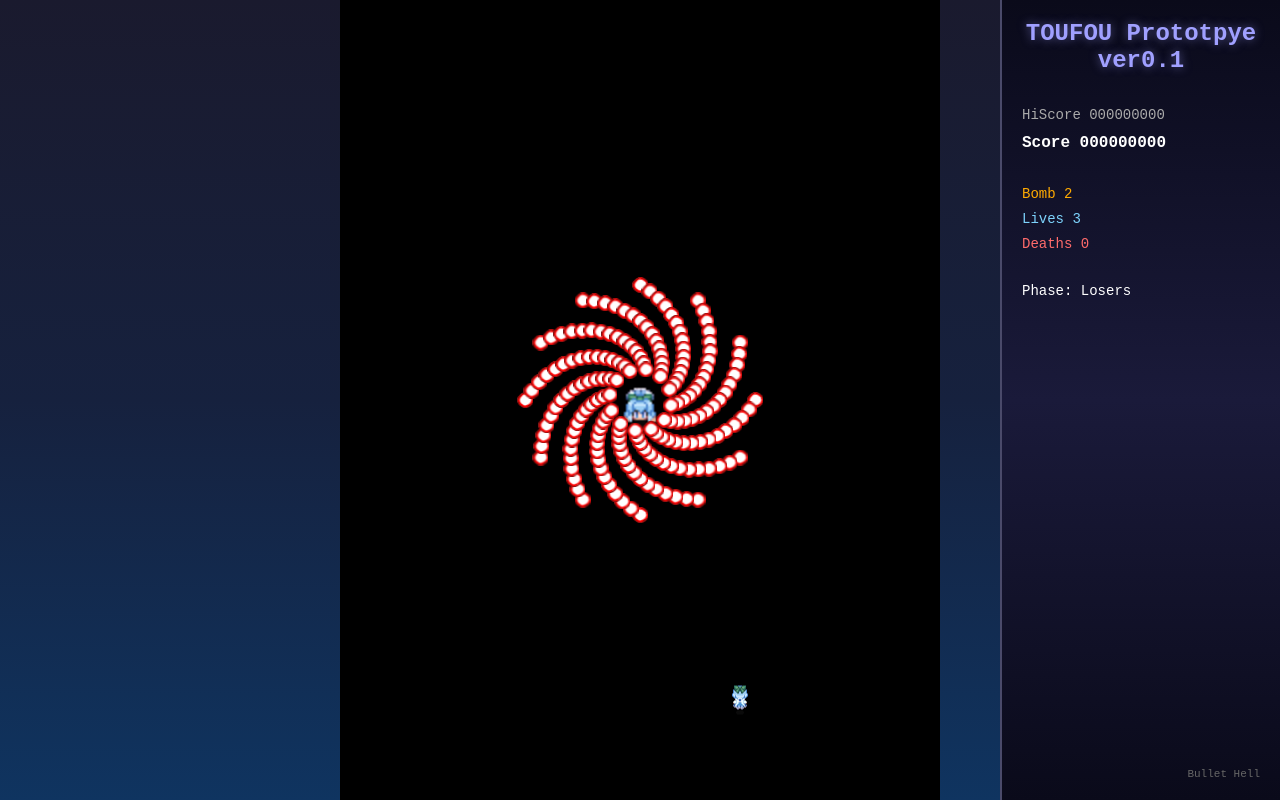
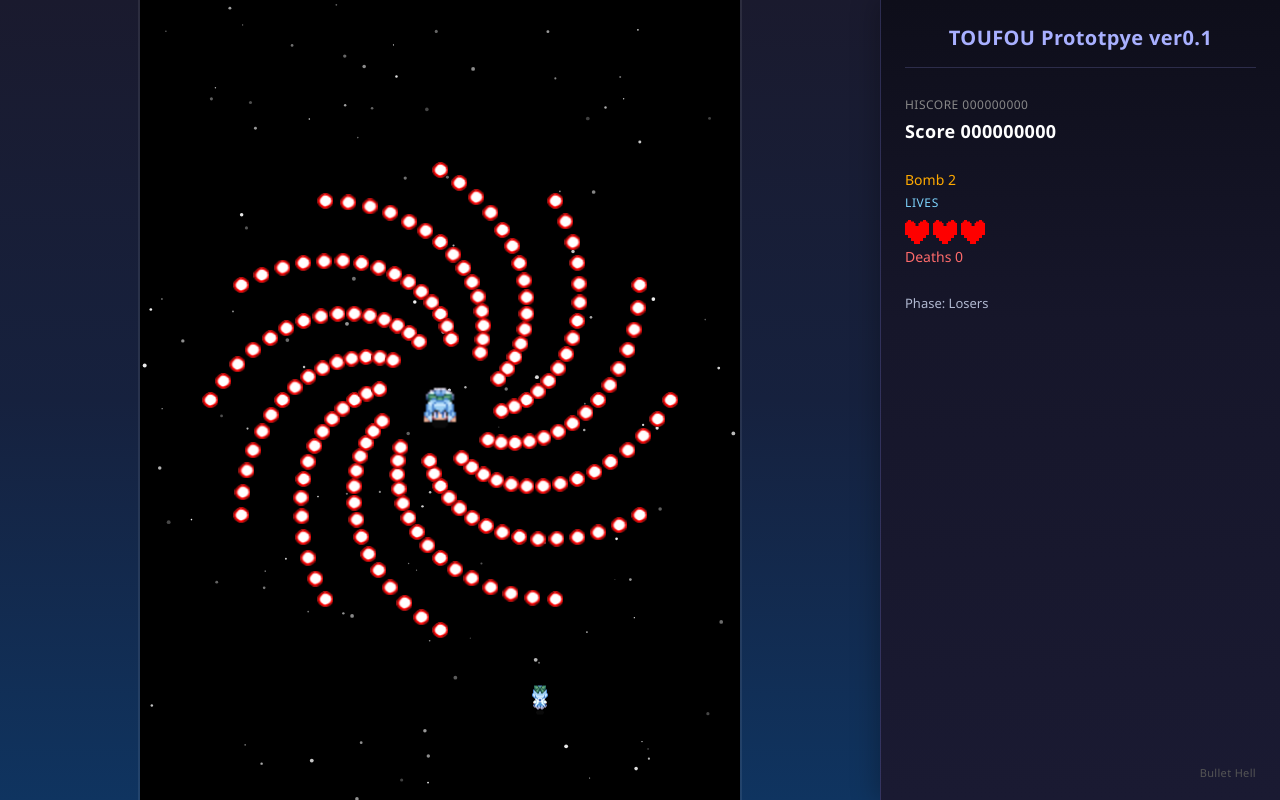
Before and after one commit to antnay/toufou, a website built with Vite: page index.html in a window 1280 px wide. Built offline with nearby package versions, Linux system fonts and the light colour scheme; files whose address does not match are found by name.

Commit message:
sidebar heart, galaxy background

```diff
--- a/index.html
+++ b/index.html
@@ -8,12 +8,15 @@
 </head>
 
 <body>
-  <canvas id="gameCanvas" width="600" height="800"></canvas>
-
-  <div id="ui-layer">
+  <main id="app-main">
+  <div id="game-viewport">
+    <canvas id="gameCanvas" width="600" height="800"></canvas>
+    <div id="ui-layer">
     <h1 id="title" style="display:none;">Toufou</h1>
     <button id="btn" style="display:none;">Start</button>
   </div>
+  </div>
+  </main>
 
   <script type="module" src="/src/main.ts"></script>
 </body>
--- /dev/null
+++ b/src/background_starfield.ts
@@ -0,0 +1,56 @@
+export interface Star {
+    x: number;
+    y: number;
+    speed: number;
+    size: number;
+    alpha: number;
+}
+
+const STAR_COUNT = 120;
+const CANVAS_WIDTH = 600;
+const CANVAS_HEIGHT = 800;
+
+function randomIn(min: number, max: number): number {
+    return min + Math.random() * (max - min);
+}
+
+export function createStarfield(): Star[] {
+    const stars: Star[] = [];
+    for (let i = 0; i < STAR_COUNT; i++) {
+        stars.push({
+            x: Math.random() * CANVAS_WIDTH,
+            y: Math.random() * CANVAS_HEIGHT,
+            speed: randomIn(0.8, 3.5),
+            size: randomIn(0.5, 2),
+            alpha: randomIn(0.25, 0.95),
+        });
+    }
+    return stars;
+}
+
+export function updateStarfield(stars: Star[], width: number, height: number): void {
+    for (const star of stars) {
+        star.y += star.speed;
+        if (star.y > height) {
+            star.y = 0;
+            star.x = Math.random() * width;
+        }
+    }
+}
+
+export function drawStarfield(
+    ctx: CanvasRenderingContext2D,
+    stars: Star[],
+    width: number,
+    height: number
+): void {
+    ctx.fillStyle = "#000000";
+    ctx.fillRect(0, 0, width, height);
+
+    for (const star of stars) {
+        ctx.fillStyle = `rgba(255, 255, 255, ${star.alpha})`;
+        ctx.beginPath();
+        ctx.arc(star.x, star.y, star.size, 0, Math.PI * 2);
+        ctx.fill();
+    }
+}
--- a/src/gameloop.ts
+++ b/src/gameloop.ts
@@ -3,15 +3,20 @@ import { Director } from "./director";
 import { Bullet, InputState, StagePhase } from './stageloader';
 import { updateOverlay } from "./overlay";
 import { HitBox } from "./hitbox";
+import { createStarfield, updateStarfield, drawStarfield } from "./background_starfield";
 
 const director = new Director();
+const CANVAS_W = 600;
+const CANVAS_H = 800;
 
 export function run(state: GameState, input: InputState) {
     director.initGame(state);
+    const starfield = createStarfield();
 
     function loop() {
         update(state, input);
-        draw(state);
+        updateStarfield(starfield, CANVAS_W, CANVAS_H);
+        draw(state, starfield);
         requestAnimationFrame(loop);
     }
     loop();
@@ -60,12 +65,14 @@ function update(state: GameState, input: InputState) {
     }
 
     director.update(state);
+    updateBullets(state);
+    updateHitboxes(state);
     checkCollisions(state);
     updateHitboxes(state);
     updateBullets(state);
 }
 
-function draw(state: GameState) {
+function draw(state: GameState, starfield: ReturnType<typeof createStarfield>) {
     const canvas = document.getElementById("gameCanvas") as HTMLCanvasElement;
     if (!canvas) {
         console.error("Canvas not found!");
@@ -74,7 +81,7 @@ function draw(state: GameState) {
     const ctx = canvas.getContext("2d");
     if (!ctx) return;
 
-    ctx.clearRect(0, 0, canvas.width, canvas.height);
+    drawStarfield(ctx, starfield, canvas.width, canvas.height);
 
     if (state.player.animator) {
         state.player.animator.drawFrameHorizontal(
@@ -270,6 +277,10 @@ function playerHit(state: GameState) {
     console.log("Player hit!");
     state.player.hitbox.startInvulnerability(); // Start invulnerability frames
     // Handle player hit (e.g., reduce lives, reset position, etc.)
+    state.lives = Math.max(0, state.lives - 1);
+    if (state.lives === 0) {
+        // state.deaths += 1;
+    }
 }
 
 function updateHitboxes(state: GameState) {
--- a/src/overlay.ts
+++ b/src/overlay.ts
@@ -7,6 +7,7 @@ let scoreElement: HTMLElement | null = null;
 let hiScoreElement: HTMLElement | null = null;
 let bombElement: HTMLElement | null = null;
 let livesElement: HTMLElement | null = null;
+let heartElements: HTMLImageElement[] = [];
 let deathsElement: HTMLElement | null = null;
 let phaseElement: HTMLElement | null = null;
 let spellcardElement: HTMLElement | null = null;
@@ -21,8 +22,10 @@ const PHASE_NAMES: Record<StagePhase, string> = {
     [StagePhase.BOSS]: 'Phase: Boss',
 };
 
-const STAT_PANEL_WIDTH = 280;
+const STAT_PANEL_WIDTH = 400;
 const SCORE_DIGITS = 9;
+const MAX_LIVES = 5;
+const HEART_IMG_SRC = `${import.meta.env.BASE_URL}assets/heart.png`;
 
 // Loads high score
 function loadHighScore(): void {
@@ -37,20 +40,16 @@ function createStatPanel(): HTMLElement {
     const statPanel = document.createElement('div');
     statPanel.id = 'stat-panel';
     statPanel.style.cssText = `
-        position: fixed;
-        top: 0;
-        right: 0;
         width: ${STAT_PANEL_WIDTH}px;
-        height: 100%;
-        background: linear-gradient(180deg, #0a0a1a 0%, #1a1a3a 50%, #0a0a1a 100%);
-        border-left: 2px solid #4a4a6a;
-        font-family: 'Courier New', monospace;
-        color: #fff;
-        z-index: 1000;
-        padding: 20px;
+        min-height: 100vh;
+        border-left: 1px solid rgba(100, 100, 180, 0.35);
+        font-family: 'Segoe UI', system-ui, sans-serif;
+        color: #e8e8f0;
+        padding: 24px;
         box-sizing: border-box;
         overflow-y: auto;
         pointer-events: none;
+        box-shadow: -4px 0 24px rgba(0, 0, 0, 0.25);
     `;
     return statPanel;
 }
@@ -60,12 +59,14 @@ function createGameTitle(): HTMLElement {
     const gameTitle = document.createElement('div');
     gameTitle.textContent = 'TOUFOU Prototpye ver0.1';
     gameTitle.style.cssText = `
-        font-size: 24px;
-        font-weight: bold;
+        font-size: 20px;
+        font-weight: 600;
         text-align: center;
-        margin-bottom: 30px;
-        color: #a0a0ff;
-        text-shadow: 0 0 10px rgba(160, 160, 255, 0.5);
+        margin-bottom: 28px;
+        padding-bottom: 16px;
+        border-bottom: 1px solid rgba(160, 160, 255, 0.2);
+        color: #a8b0ff;
+        letter-spacing: 0.02em;
     `;
     return gameTitle;
 }
@@ -74,23 +75,25 @@ function createGameTitle(): HTMLElement {
 function createScoreSection(): { container: HTMLElement; hiScore: HTMLElement; score: HTMLElement } {
     const scoreSection = document.createElement('div');
     scoreSection.style.cssText = `
-        margin-bottom: 25px;
-        line-height: 1.6;
+        margin-bottom: 22px;
+        line-height: 1.5;
     `;
 
     const hiScoreDiv = document.createElement('div');
     hiScoreDiv.style.cssText = `
-        font-size: 14px;
-        color: #aaa;
-        margin-bottom: 5px;
+        font-size: 12px;
+        color: #888;
+        margin-bottom: 4px;
+        text-transform: uppercase;
+        letter-spacing: 0.04em;
     `;
 
     const scoreDiv = document.createElement('div');
     scoreDiv.style.cssText = `
-        font-size: 16px;
-        font-weight: bold;
+        font-size: 18px;
+        font-weight: 600;
         color: #fff;
-        margin-bottom: 15px;
+        letter-spacing: 0.02em;
     `;
 
     scoreSection.appendChild(hiScoreDiv);
@@ -114,8 +117,27 @@ function createStatsSection(): { container: HTMLElement; bomb: HTMLElement; live
 
     const bombDiv = document.createElement('div');
     bombDiv.style.cssText = 'color: #ffaa00;';
+
+    const livesLabel = document.createElement('div');
+    livesLabel.textContent = 'Lives';
+    livesLabel.style.cssText = 'color: #7dd3fc; margin-bottom: 6px; font-size: 12px; text-transform: uppercase; letter-spacing: 0.05em;';
+    const livesHeartsWrap = document.createElement('div');
+    livesHeartsWrap.className = 'lives-hearts';
+    livesHeartsWrap.style.cssText = 'display: flex; gap: 4px; flex-wrap: wrap;';
+    heartElements = [];
+    for (let i = 0; i < MAX_LIVES; i++) {
+        const heart = document.createElement('img');
+        heart.src = HEART_IMG_SRC;
+        heart.alt = '';
+        heart.className = 'heart';
+        heart.style.cssText = 'width: 24px; height: 24px; display: inline-block; object-fit: contain;';
+        livesHeartsWrap.appendChild(heart);
+        heartElements.push(heart);
+    }
     const livesDiv = document.createElement('div');
-    livesDiv.style.cssText = 'color: #7dd3fc;';
+    livesDiv.appendChild(livesLabel);
+    livesDiv.appendChild(livesHeartsWrap);
+
     const deathsDiv = document.createElement('div');
     deathsDiv.style.cssText = 'color: #ff6b6b;';
 
@@ -135,8 +157,9 @@ function createStatsSection(): { container: HTMLElement; bomb: HTMLElement; live
 function createPhaseSection(): HTMLElement {
     const phaseSection = document.createElement('div');
     phaseSection.style.cssText = `
-        margin-bottom: 25px;
-        font-size: 14px;
+        margin-bottom: 22px;
+        font-size: 13px;
+        color: #b0b8d0;
     `;
     return phaseSection;
 }
@@ -185,9 +208,10 @@ function createFooter(): HTMLElement {
     footer.style.cssText = `
         position: absolute;
         bottom: 20px;
-        right: 20px;
+        right: 24px;
         font-size: 11px;
-        color: #666;
+        color: #555;
+        letter-spacing: 0.03em;
     `;
     return footer;
 }
@@ -244,7 +268,10 @@ export function updateOverlay(state: GameState): void {
     hiScoreElement.textContent = `HiScore ${formatScore(hiScore)}`;
     scoreElement.textContent = `Score ${formatScore(state.score)}`;
     bombElement.textContent = `Bomb ${state.current_bomb}`;
-    livesElement.textContent = `Lives ${state.lives}`;
+    const livesClamped = Math.min(MAX_LIVES, Math.max(0, state.lives));
+    for (let i = 0; i < heartElements.length; i++) {
+        heartElements[i].style.display = i < livesClamped ? 'inline-block' : 'none';
+    }
     deathsElement.textContent = `Deaths ${state.deaths}`;
     phaseElement.textContent = PHASE_NAMES[state.current_phase] || 'Phase: Unknown';
 
--- a/src/state.ts
+++ b/src/state.ts
@@ -45,7 +45,7 @@ export async function initState(): Promise<GameState> {
         boss: {
             x: 0, y: 0, width: 0, height: 0, speed: 0, bullets: [], current_phase: BossPhase.ONE, spellcard_on: false, spellcard: "", hitbox: new HitBox(0, 0, 0),
         },
-        lives: stage.player.initial_lives,
+        lives: Math.min(3, Math.max(0, stage.player.initial_lives)),
         current_bomb: stage.player.initial_bombs,
         score: 0,
         deaths: 0,
--- a/styles.css
+++ b/styles.css
@@ -1,19 +1,78 @@
-body {
+:root {
+  --game-width: 600;
+  --game-height: 800;
+  --game-aspect: 0.75;
+
+
+
+  --page-bg-image: none;
+  --sidebar-bg-image: none;
+  /* --page-bg-image: url('/assets/bg.png'); */
+  /* --sidebar-bg-image: url('/assets/sidebar.png'); */
+}
+
+html, body {
   margin: 0;
   padding: 0;
+  width: 100%;
+  min-height: 100vh;
   font-family: sans-serif;
-  background: linear-gradient(180deg, #1a1a2e 0%, #16213e 50%, #0f3460 100%);
+  background-image: var(--page-bg-image), linear-gradient(180deg, #1a1a2e 0%, #16213e 50%, #0f3460 100%);
+  background-size: cover, auto;
+  background-position: center, 0 0;
   color: #eee;
+  box-sizing: border-box;
+}
+
+body {
+  display: flex;
+  flex-direction: row;
+  justify-content: center;
+  align-items: center;
+}
+
+#app-main {
+  flex: 1;
+  min-width: 0;
+  display: flex;
+  justify-content: center;
+  align-items: center;
+}
+
+#game-viewport {
+  position: relative;
+  width: min(600px, 100vw, 75vh);
+  aspect-ratio: 600 / 800;
+  flex-shrink: 0;
+  box-shadow: 0 0 0 2px rgba(255, 255, 255, 0.08);
+}
+
+#stat-panel {
+  flex-shrink: 0;
+  background-image: var(--sidebar-bg-image), linear-gradient(180deg, #0e0e1a 0%, #16162a 40%, #1a1a32 100%);
+  background-size: cover, auto;
+  background-position: center, 0 0;
 }
 
 #gameCanvas {
   display: block;
-  margin: 0 auto;
+  width: 100%;
+  height: 100%;
   background-color: black;
 }
 
 #ui-layer {
-  position: relative;
+  position: absolute;
+  top: 0;
+  left: 0;
+  width: 100%;
+  height: 100%;
+  pointer-events: none;
+}
+
+#ui-layer button,
+#ui-layer h1 {
+  pointer-events: auto;
 }
 
 button {
```
Also changed, not shown: public/assets/heart.png (added).
